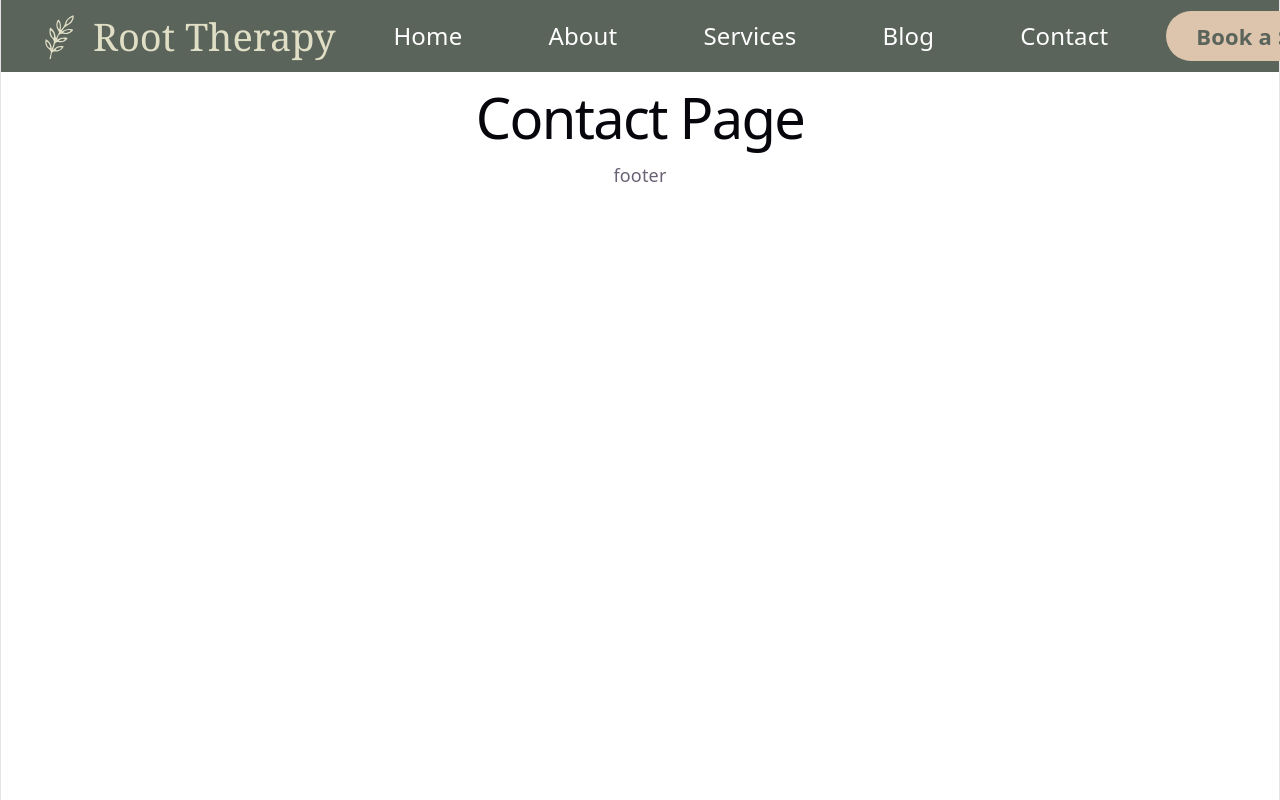
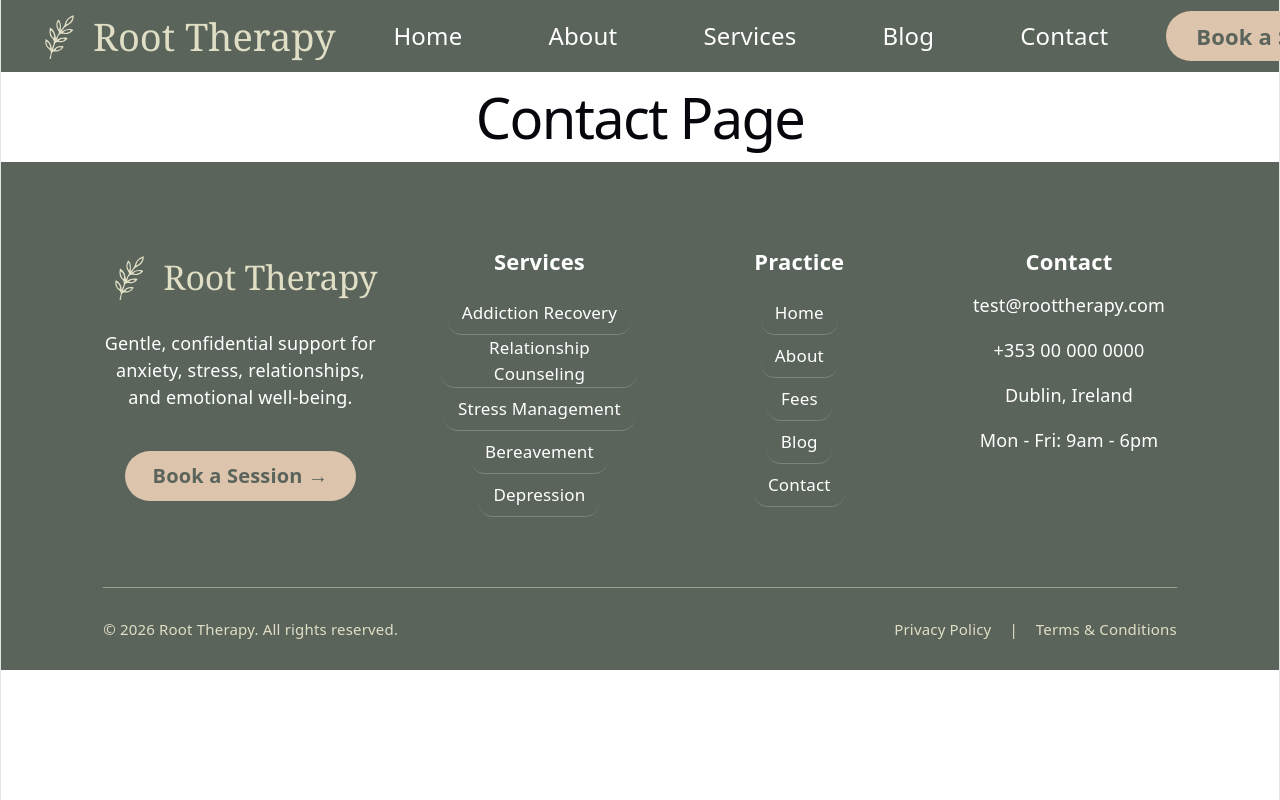
Before and after one commit to FilipG01/Group-D-Project, a React (Vite) app: page /contact in a window 1280 px wide. Shown: the top 800 px of the page. Built offline with nearby package versions, Linux system fonts and the light colour scheme.

Commit message:
Added footer structure and css, subject to change

```diff
--- a/src/App.jsx
+++ b/src/App.jsx
@@ -20,7 +20,8 @@ function App() {
         <Route path="/contact" element={<Contact />} />
       </Routes>
 
-      <Footer />
+      <Footer  />
+
     </BrowserRouter>
   )
 }
--- /dev/null
+++ b/src/components/Footer.css
@@ -0,0 +1,171 @@
+.footer-main {
+    width: 100%;
+    padding: 86px 8% 28px;
+    background-color: #5A645B;
+    color: #E0DEC5;
+    box-sizing: border-box;
+}
+
+.footer-inner {
+    display: grid;
+    grid-template-columns: 1.4fr 1fr 1fr 1.1fr;
+    gap: 64px;
+    max-width: 1400px;
+    margin: 0 auto;
+}
+
+.footer-logo-container {
+    display: inline-flex;
+    align-items: center;
+    gap: 14px;
+    color: #E0DEC5;
+    text-decoration: none;
+    margin-bottom: 24px;
+}
+
+.footer-logo {
+    width: 46px;
+    height: 58px;
+    background-color: #E0DEC5;
+    mask: url("../assets/file.svg") center / contain no-repeat;
+    -webkit-mask: url("../assets/file.svg") center / contain no-repeat;
+}
+
+.footer-title {
+    margin: 0;
+    color: #E0DEC5;
+    font-family: Georgia, "Times New Roman", serif;
+    font-size: 34px;
+    font-weight: 400;
+    line-height: 1;
+}
+
+.footer-brand p,
+.footer-contact p {
+    max-width: 330px;
+    margin: 0 0 18px;
+    color: #FFFFFF;
+    font-size: 18px;
+    line-height: 1.5;
+    text-align: center;
+}
+
+.footer-booking-button {
+    display: inline-flex;
+    align-items: center;
+    justify-content: center;
+    margin-top: 22px;
+    min-width: 210px;
+    height: 50px;
+    padding: 0 28px;
+    border-radius: 999px;
+    background-color: #DDC4AD;
+    color: #5A645B;
+    font-size: 20px;
+    font-weight: 700;
+    text-decoration: none;
+    box-sizing: border-box;
+}
+
+.footer-column {
+    display: flex;
+    flex-direction: column;
+    align-items: center;
+}
+
+.footer-column h3 {
+    margin: 0 0 18px;
+    color: #FFFFFF;
+    font-size: 22px;
+    font-weight: 700;
+    text-align: center;
+}
+
+.footer-column a {
+    display: inline-flex;
+    align-items: center;
+    width: fit-content;
+    min-height: 42px;
+    padding: 0 14px;
+    border-radius: 14px;
+    border-bottom: 1px solid rgba(224, 222, 197, 0.25);
+
+    color: #FFFFFF;
+    font-size: 17px;
+    text-decoration: none;
+
+    transition:
+            background-color 0.25s ease,
+            color 0.25s ease,
+            transform 0.25s ease;
+}
+
+.footer-column a:hover {
+    background-color: #DDBE7D;
+    color: #1F1F1F;
+    transform: translateY(-2px);
+}
+
+.footer-bottom a:hover {
+    color: #DDBE7D;
+}
+
+.footer-booking-button:hover {
+    background-color: #DDBE7D;
+    color: #1F1F1F;
+    transform: translateY(-2px);
+}
+
+.footer-booking-button:hover {
+    background-color: #DDBE7D;
+}
+
+.footer-bottom {
+    display: flex;
+    justify-content: space-between;
+    gap: 24px;
+    max-width: 1400px;
+    margin: 70px auto 0;
+    padding-top: 28px;
+    border-top: 1px solid rgba(224, 222, 197, 0.5);
+    color: #E0DEC5;
+    font-size: 15px;
+}
+
+.footer-bottom p {
+    margin: 0;
+}
+
+.footer-bottom a {
+    color: #E0DEC5;
+    text-decoration: none;
+}
+
+.footer-bottom span {
+    margin: 0 18px;
+}
+
+@media (max-width: 980px) {
+    .footer-inner {
+        grid-template-columns: 1fr 1fr;
+        gap: 48px;
+    }
+
+    .footer-bottom {
+        flex-direction: column;
+    }
+}
+
+@media (max-width: 640px) {
+    .footer-main {
+        padding: 60px 6% 28px;
+    }
+
+    .footer-inner {
+        grid-template-columns: 1fr;
+    }
+
+    .footer-title {
+        font-size: 30px;
+    }
+}
--- a/src/components/Footer.jsx
+++ b/src/components/Footer.jsx
@@ -1,11 +1,64 @@
-import { Link } from 'react-router-dom'
+import { Link } from "react-router-dom";
+import "./Footer.css";
 
-function Footer(){
+function Footer() {
     return (
-        <footer>
-            <p>footer</p>
+        <footer className="footer-main">
+            <div className="footer-inner">
+                <section className="footer-brand">
+                    <Link to="/" className="footer-logo-container" aria-label="Root Therapy home">
+                        <span className="footer-logo" aria-hidden="true"></span>
+                        <h2 className="footer-title">Root Therapy</h2>
+                    </Link>
+
+                    <p>
+                        Gentle, confidential support for anxiety, stress, relationships,
+                        and emotional well-being.
+                    </p>
+
+                    <Link to="/contact" className="footer-booking-button">
+                        Book a Session →
+                    </Link>
+                </section>
+
+                <section className="footer-column">
+                    <h3>Services</h3>
+                    <Link to="/services">Addiction Recovery</Link>
+                    <Link to="/services">Relationship Counseling</Link>
+                    <Link to="/services">Stress Management</Link>
+                    <Link to="/services">Bereavement</Link>
+                    <Link to="/services">Depression</Link>
+                </section>
+
+                <section className="footer-column">
+                    <h3>Practice</h3>
+                    <Link to="/">Home</Link>
+                    <Link to="/about">About</Link>
+                    <Link to="/services">Fees</Link>
+                    <Link to="/blog">Blog</Link>
+                    <Link to="/contact">Contact</Link>
+                </section>
+
+                <section className="footer-column footer-contact">
+                    <h3>Contact</h3>
+                    <p>test@roottherapy.com</p>
+                    <p>+353 00 000 0000</p>
+                    <p>Dublin, Ireland</p>
+                    <p>Mon - Fri: 9am - 6pm</p>
+                </section>
+            </div>
+
+            <div className="footer-bottom">
+                <p>© 2026 Root Therapy. All rights reserved.</p>
+
+                <div>
+                    <Link to="/privacy">Privacy Policy</Link>
+                    <span>|</span>
+                    <Link to="/terms">Terms & Conditions</Link>
+                </div>
+            </div>
         </footer>
-    )
+    );
 }
 
-export default Footer
+export default Footer;
```
